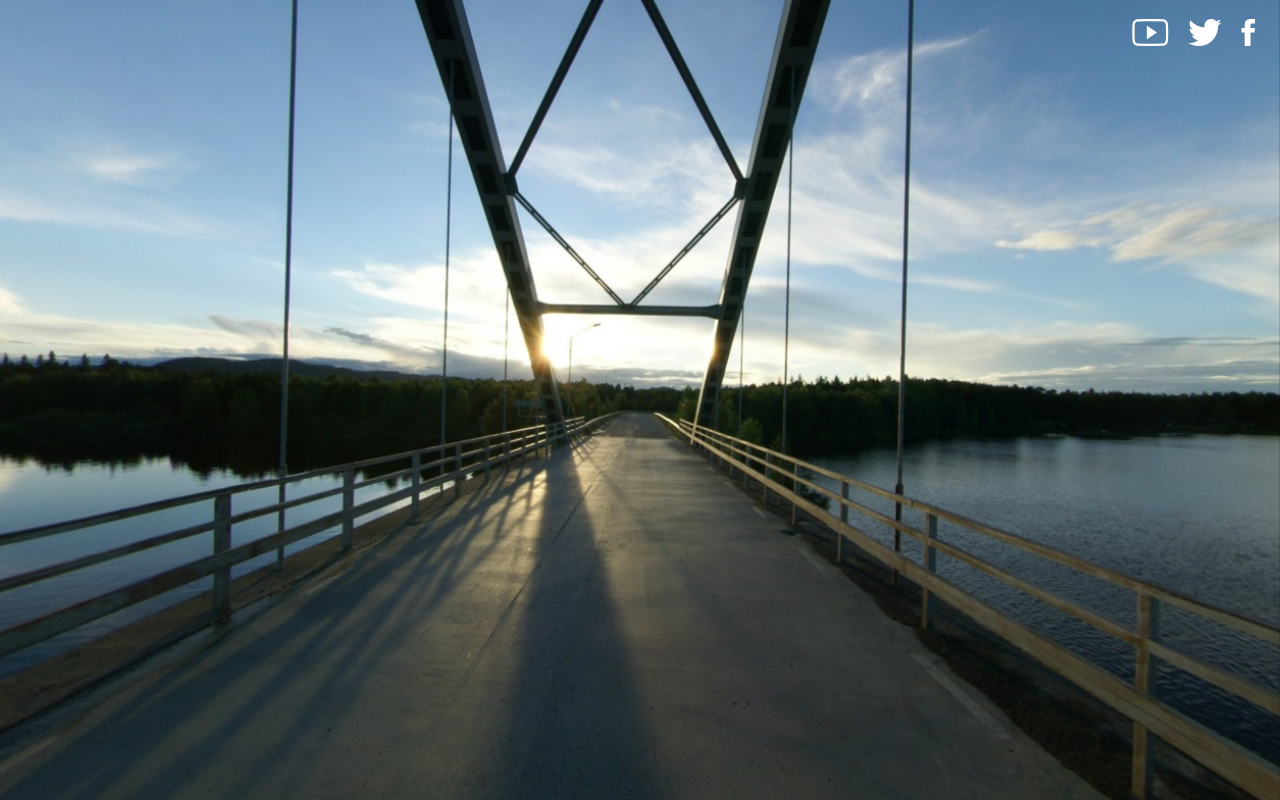
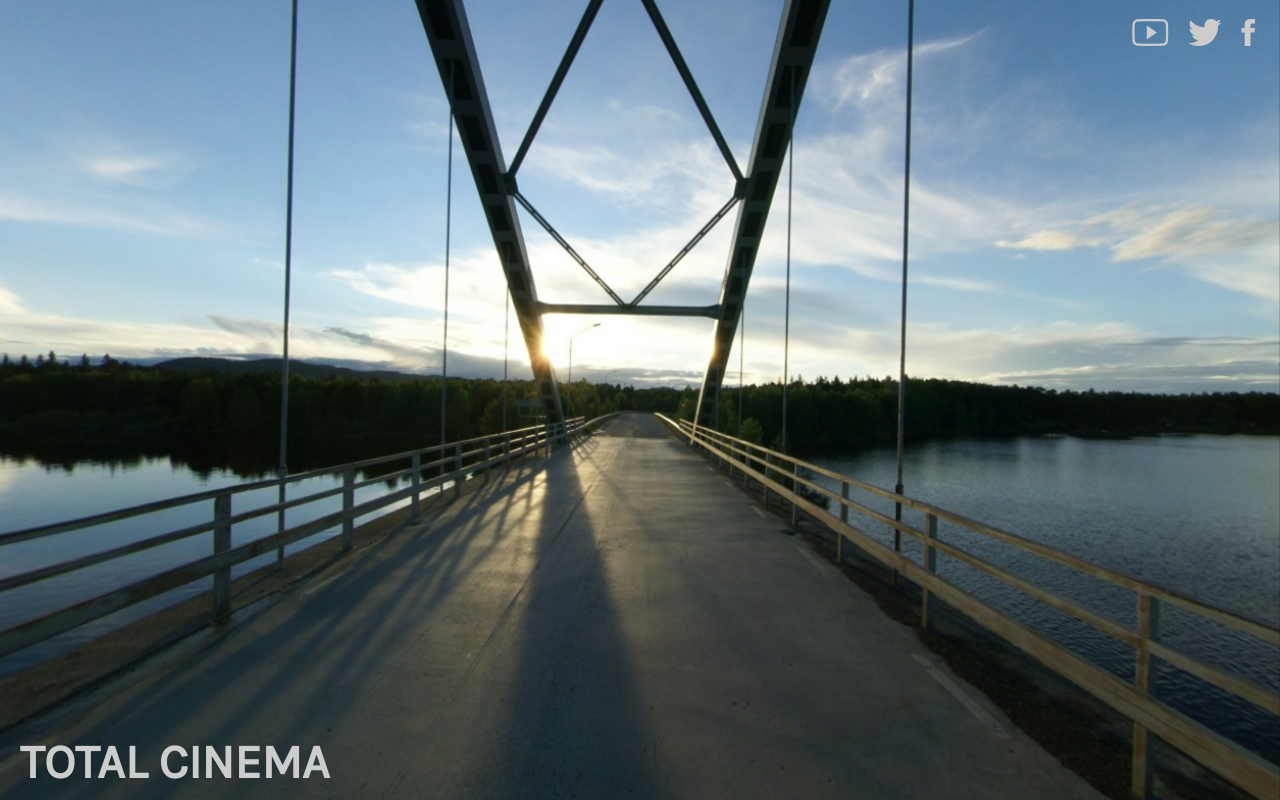
Before and after one commit to mackenco/totalcinema, a plain HTML site: page index.html in a window 1280 px wide. Drawn offline with Linux system fonts and the light colour scheme; files whose address does not match are found by name.

Commit message:
name footer

```diff
--- a/index.html
+++ b/index.html
@@ -6,6 +6,7 @@
     <title>Total Cinema 360</title>
     <link rel="stylesheet" type="text/css" href="style.css">
     <link rel="stylesheet" type="text/css" href="ionicons.css">
+    <link rel="stylesheet" type="text/css" href="http://fonts.googleapis.com/css?family=Karla">
   </head>
   <body>
     <script src="three.min.js"></script>
@@ -32,6 +33,8 @@
         </li>
     </ul>
   </nav>
+
+ <h1>TOTAL CINEMA</h1>
   <script src="script.js"></script>
 
   </body>
--- a/style.css
+++ b/style.css
@@ -15,7 +15,7 @@ body {
 }
 
 a {
-  color: #ffffff;
+  color: #ccc;
 }
 
 nav {
@@ -49,11 +49,23 @@ i {
 }
 
 .hoverable{
-  -webkit-transition: all 0.2s ease-in-out;
+  -webkit-transition: all 0.15s ease-in-out;
 }
 
 .hoverable:hover{
   color: #333;
   cursor: pointer;
-  -webkit-transition: all 0.2s ease-in-out;
+  -webkit-transition: all 0.15s ease-in-out;
 }
+
+
+h1 {
+  font-family: 'Karla', serif;
+  position: absolute;
+  color: #ccc;
+  z-index:1;
+  font-weight: bold;
+  font-size: 48px;
+  padding: 10px 20px;
+  bottom: 0;
+}
```
Also changed, not shown: 1 other file. Lines whose indentation alone changed are shown as unchanged.
